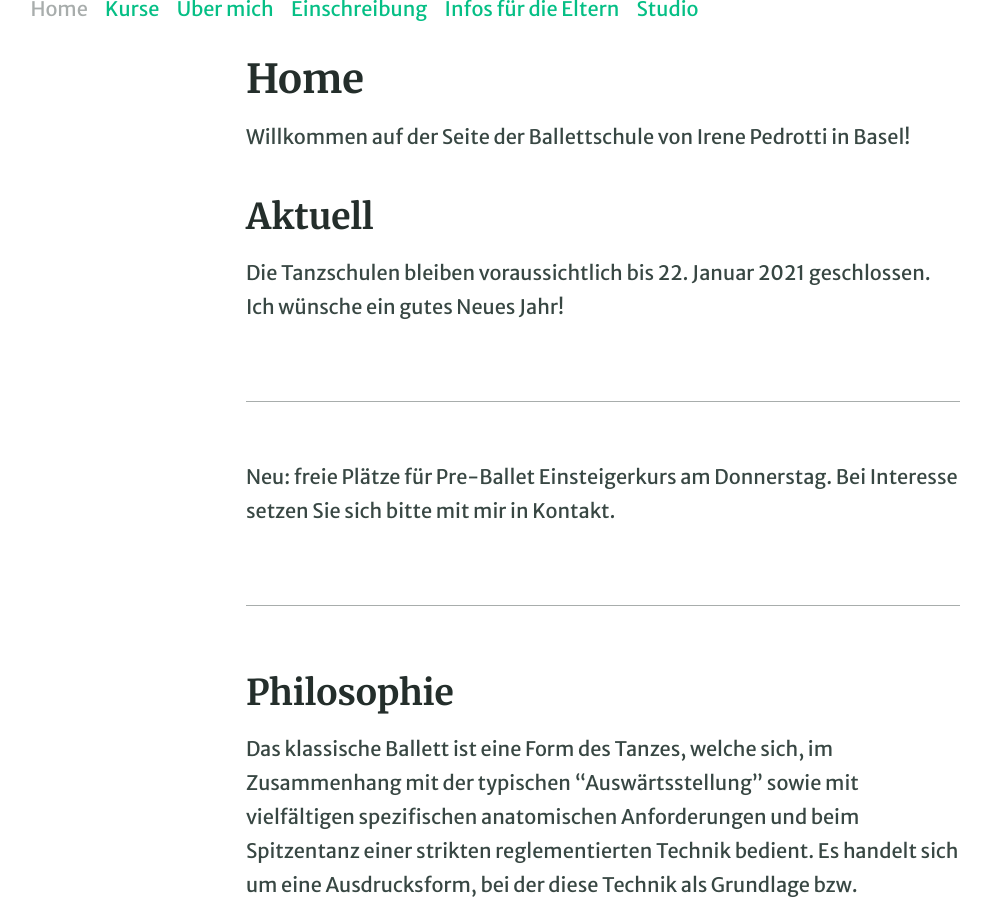
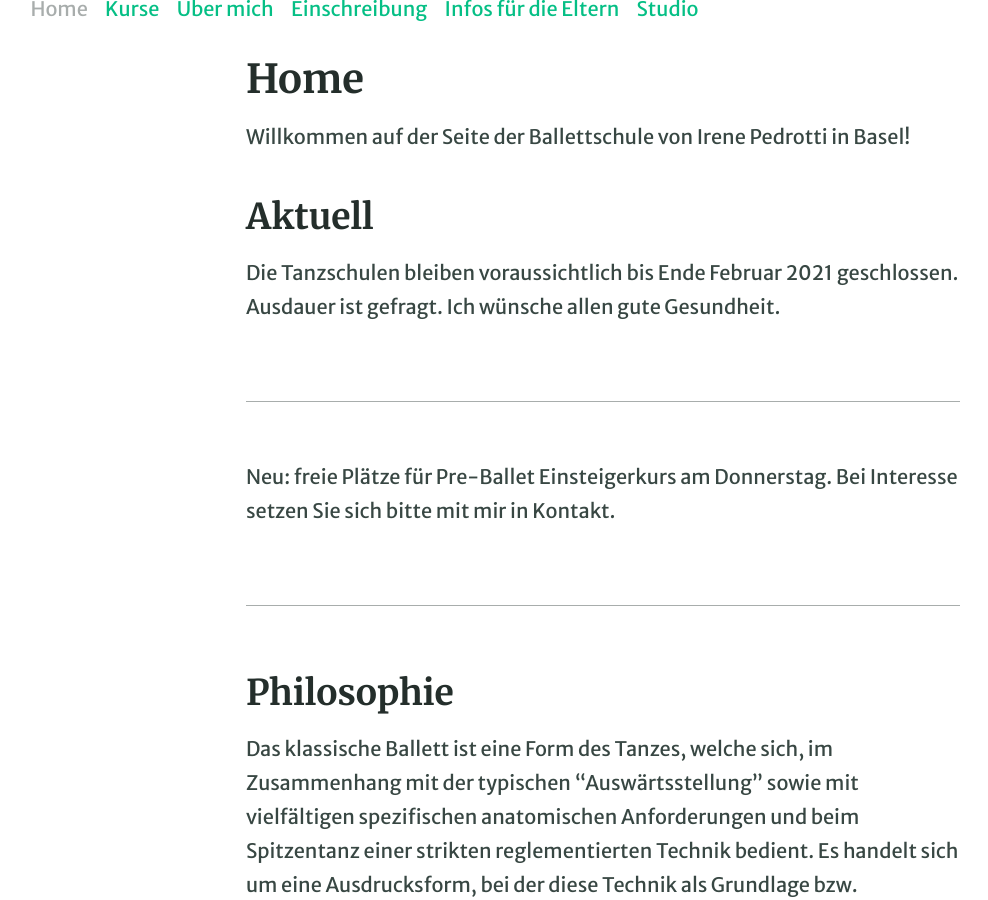
Before and after one commit to irenepedrotti/irenepedrotti.github.io, a Jekyll site: the page built from pages/index.md, in a window 1280 px wide and 900 px high, scrolled down 340 px. Shown: the whole window, without its empty margins (37-1025 px from the left). Built offline with Jekyll 4.4.1, drawn with Linux system fonts in a browser that asks for light colours.

Commit message:
Tanzschulen bleiben voraussichtlich bis Ende Februar 21 geschlossen

```diff
--- a/pages/index.md
+++ b/pages/index.md
@@ -7,8 +7,7 @@ permalink: /
 Willkommen auf der Seite der Ballettschule von Irene Pedrotti in Basel!
 
 ## Aktuell
-Die Tanzschulen bleiben voraussichtlich bis 22. Januar 2021 geschlossen.
-Ich wünsche ein gutes Neues Jahr!
+Die Tanzschulen bleiben voraussichtlich bis Ende Februar 2021 geschlossen. Ausdauer ist gefragt. Ich wünsche allen gute Gesundheit.
 
 ---
 
```
